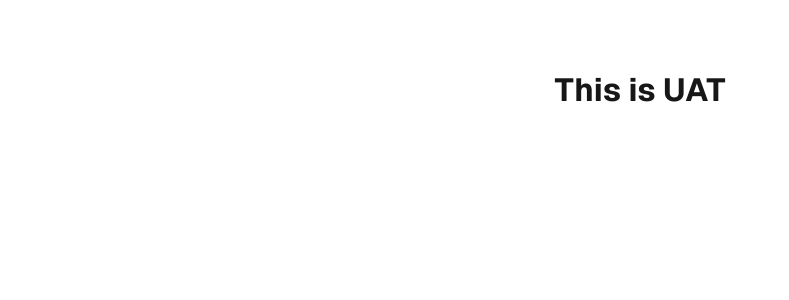
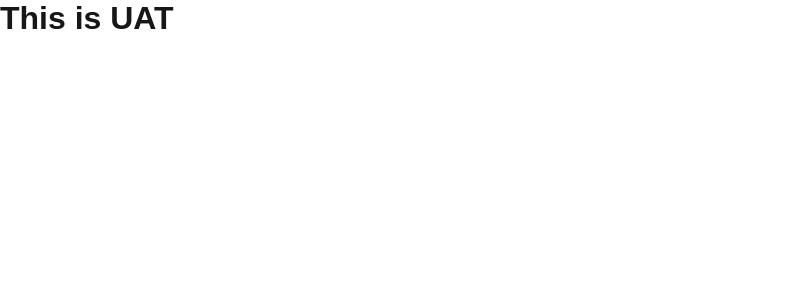
Before and after one commit to kishansuthar000/nextjs-app, a Next.js app: page / in a window 1280 px wide. Shown: the top 300 px of the page, without its empty margins (0-789 px from the left). Built offline with nearby package versions, Linux system fonts and the light colour scheme.

Commit message:
Update uat

```diff
--- a/pages/index.tsx
+++ b/pages/index.tsx
@@ -1,30 +1,12 @@
 import Head from "next/head";
-import localFont from "next/font/local";
-import styles from "@/styles/Home.module.css";
-
-const geistSans = localFont({
-  src: "./fonts/GeistVF.woff",
-  variable: "--font-geist-sans",
-  weight: "100 900",
-});
-const geistMono = localFont({
-  src: "./fonts/GeistMonoVF.woff",
-  variable: "--font-geist-mono",
-  weight: "100 900",
-});
 
 export default function Home() {
   return (
     <>
       <Head>
-        <title>Create Next App</title>
-        <meta name="description" content="Generated by create next app" />
-        <meta name="viewport" content="width=device-width, initial-scale=1" />
-        <link rel="icon" href="/favicon.ico" />
+        <title>UAT</title>
       </Head>
-      <div
-        className={`${styles.page} ${geistSans.variable} ${geistMono.variable}`}
-      >
+      <div>
        <h1>This is UAT</h1>
       </div>
     </>
```
